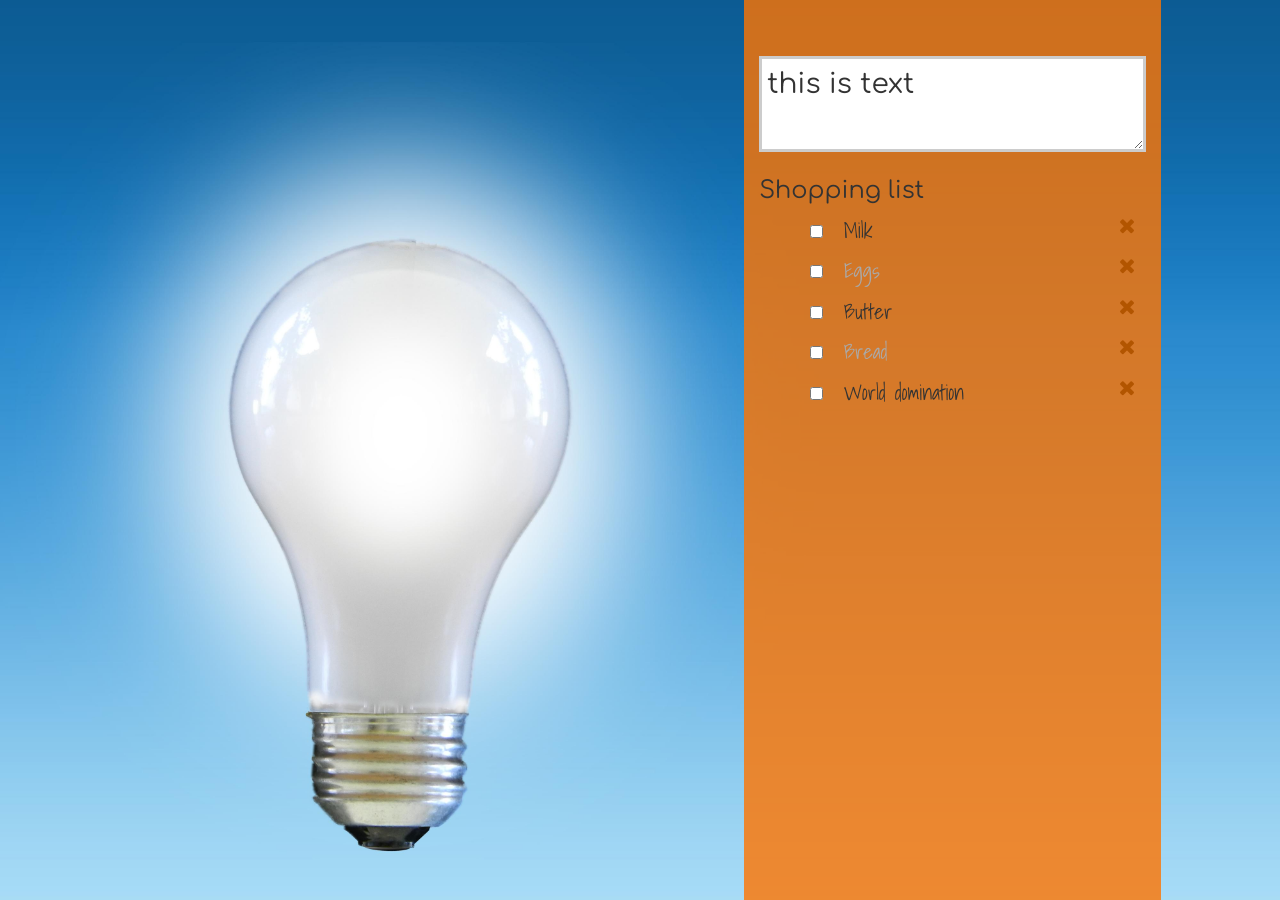
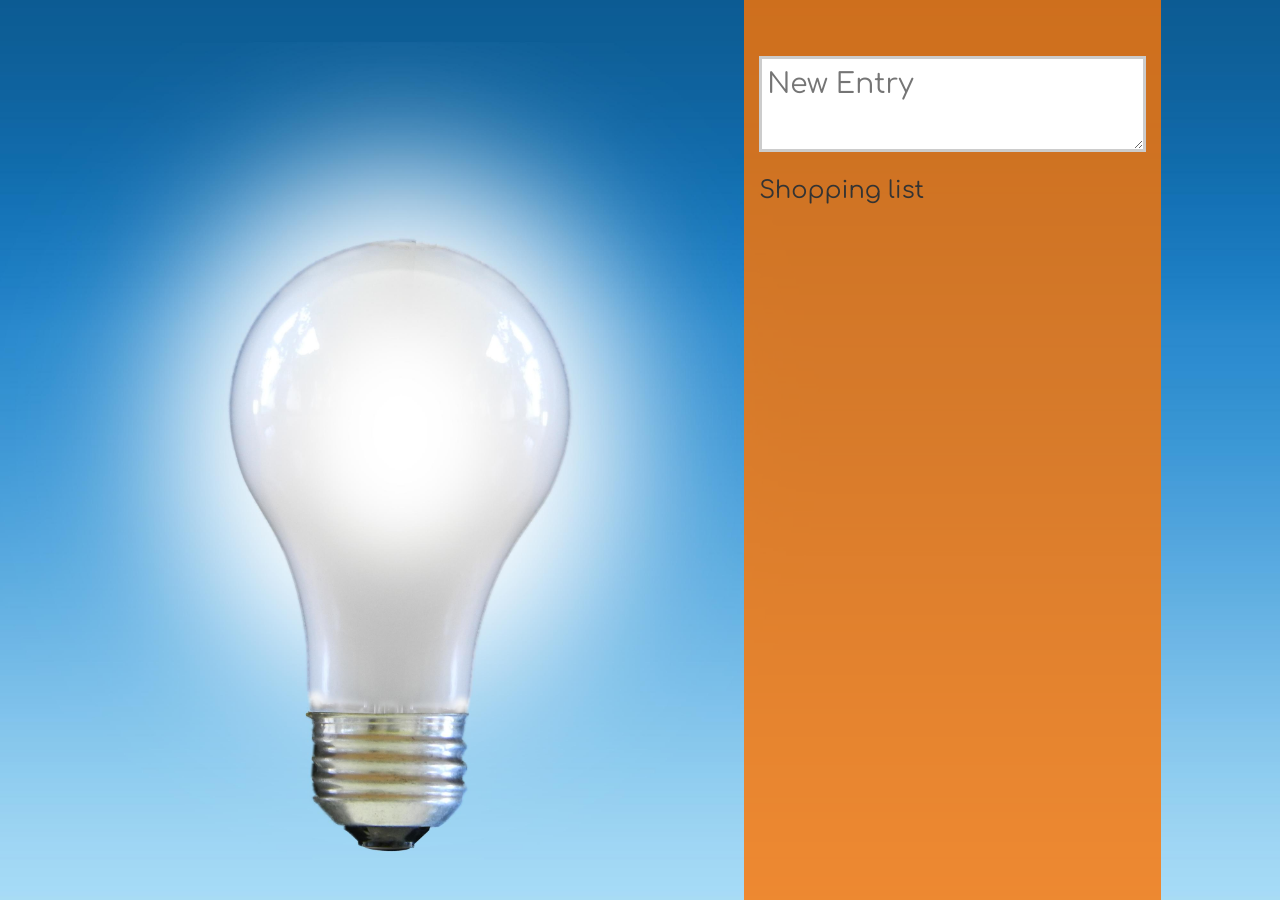
Before and after one commit to howardfackrell/idealist, a plain HTML site: page index.html in a window 1280 px wide. Drawn offline with nearby package versions, Linux system fonts and the light colour scheme.

Commit message:
add placeholder text

```diff
--- a/index.html
+++ b/index.html
@@ -11,24 +11,18 @@
 <body class="container-fluid">
   <div class="col-xs-12 col-sm-8 col-sm-offset-4 col-md-6 col-md-offset-6 col-lg-4 col-lg-offset-7 content">
     <div class="row-fluid header">
-    	<textarea class="entryfield" cols="80" >this is text</textarea>
+    	<textarea id="entryfield" class="entryfield" cols="80" placeholder="New Entry"></textarea>
     </div>
 
     <div class="shopping-list">
       <h3 class="title">Shopping list</h3>
       <ul>
-        <li><input type="checkbox" /><p>Milk</p><a class="fa fa-remove"></a></li>
-        <li class="done"><input type="checkbox" /><p>Eggs</p><a class="fa fa-remove"></a></li>
-        <li><input type="checkbox" /><p>Butter</p><a class="fa fa-remove"></a></li>
-        <li class="done"><input type="checkbox" /><p>Bread</p><a class="fa fa-remove"></a></li>
-        <li><input type="checkbox" /><p>World domination</p><a class="fa fa-remove"></a></li>
+        <!-- populated by javascript -->
       </ul>
 
     </div>
 
   </div>
-
-
 	<script src="//code.jquery.com/jquery-1.11.0.min.js"></script>
 	<script src="javascript/idealist.js"></script>
 </body>
--- a/javascript/idealist.js
+++ b/javascript/idealist.js
@@ -9,8 +9,6 @@ $(document).ready(function() {
     	var entryfield = $(".entryfield");
     	var newItem = entryfield.val();
     	entryfield.val('');
-
-        console.log("new item is: " + newItem);
     	var t = $("<li><input type='checkbox' /><p>" + newItem + "</p><a class='fa fa-remove'></a></li>");
     	$(".shopping-list > ul").prepend(t);
     }
@@ -24,4 +22,5 @@ $(document).ready(function() {
       $(this).closest("li").removeClass("done");
     }
   });
+
 });
```
